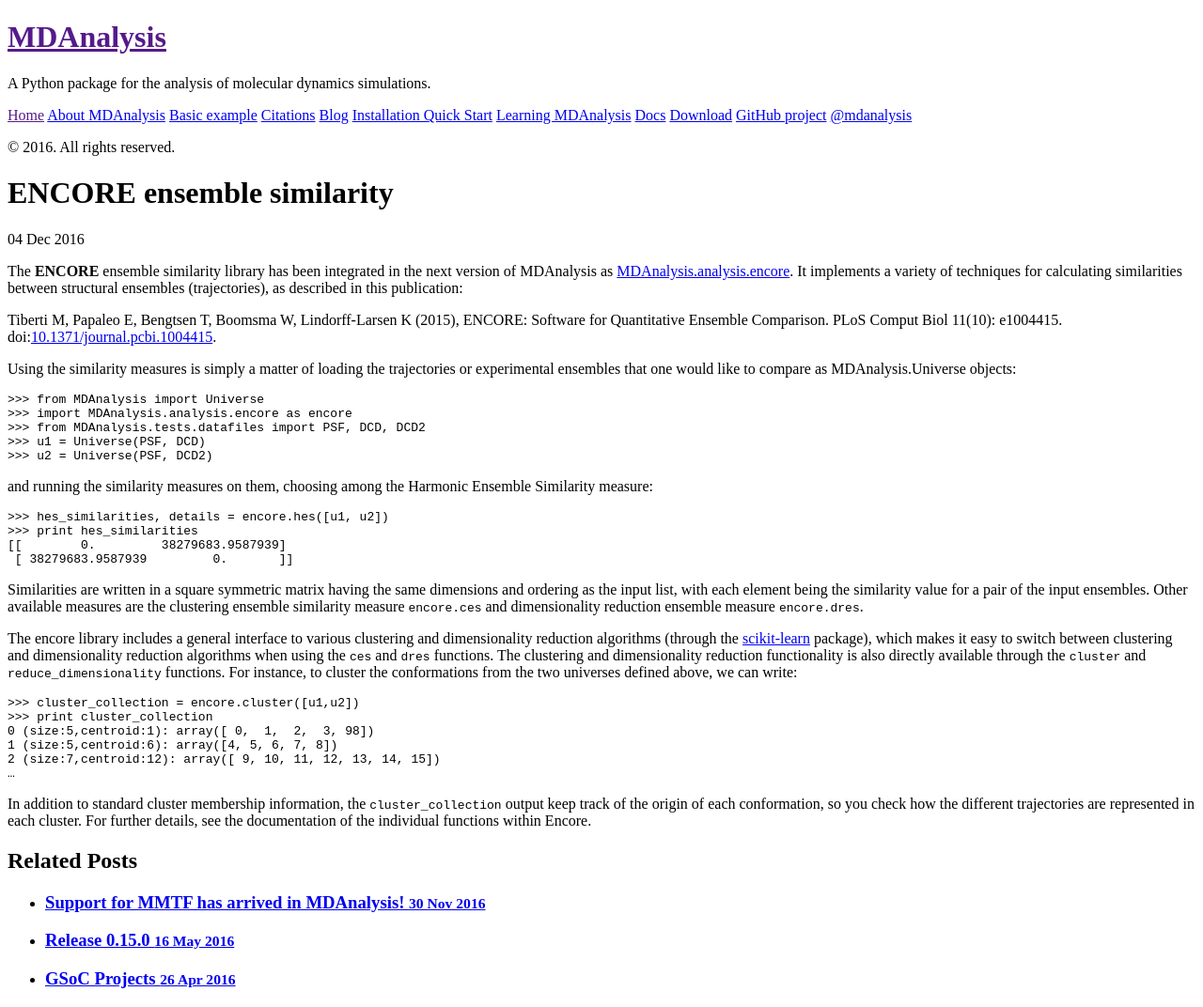
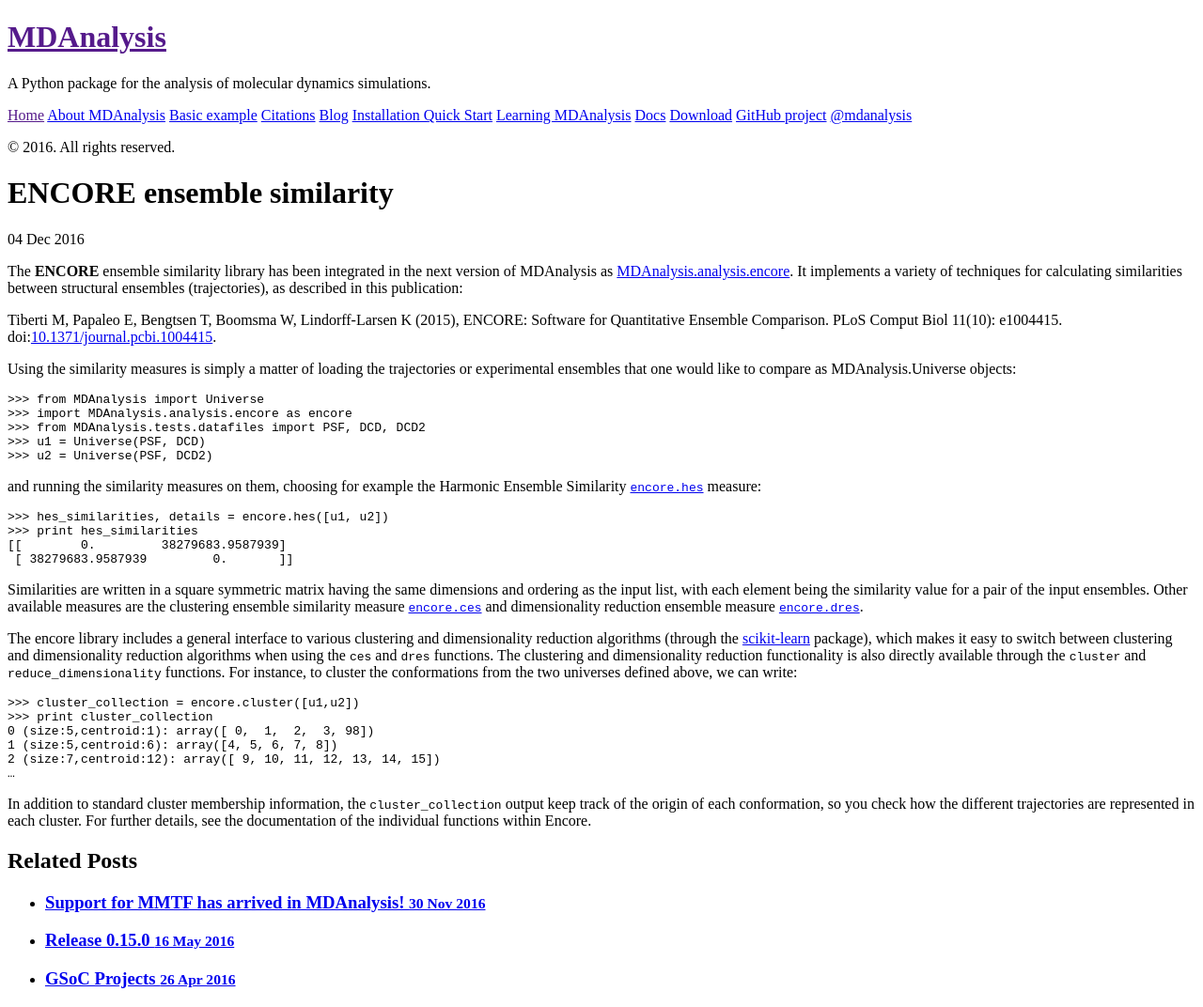
Before and after one commit to MDAnalysis/MDAnalysis.github.io, a Jekyll site: the page built from _posts/2016-12-04-encore.md, in a window 1280 px wide. Shown: the whole page at 94% size. Built offline with Jekyll 4.4.1, drawn with Linux system fonts in a browser that asks for light colours.

Commit message:
update post links

````diff
--- a/_posts/2016-12-04-encore.md
+++ b/_posts/2016-12-04-encore.md
@@ -4,11 +4,9 @@ title: ENCORE ensemble similarity
 ---
 
 The **ENCORE** ensemble similarity library has been integrated in the next
-version of MDAnalysis
-as
-[MDAnalysis.analysis.encore](http://www.mdanalysis.org/mdanalysis/documentation_pages/analysis/encore.html).
-It implements a variety of techniques for calculating similarities between
-structural ensembles (trajectories), as described in this publication:
+version of MDAnalysis as [MDAnalysis.analysis.encore][encore]. It implements a
+variety of techniques for calculating similarities between structural ensembles
+(trajectories), as described in this publication:
 
 Tiberti M, Papaleo E, Bengtsen T, Boomsma W, Lindorff-Larsen K (2015), ENCORE:
 Software for Quantitative Ensemble Comparison. PLoS Comput Biol 11(10):
@@ -27,8 +25,8 @@ objects:
 >>> u2 = Universe(PSF, DCD2)
 ```
 
-and running the similarity measures on them, choosing among the Harmonic
-Ensemble Similarity measure:
+and running the similarity measures on them, choosing for example the Harmonic
+Ensemble Similarity [`encore.hes`][hes] measure:
 
 ```python
 >>> hes_similarities, details = encore.hes([u1, u2])
@@ -40,8 +38,8 @@ Ensemble Similarity measure:
 Similarities are written in a square symmetric matrix having the same dimensions
 and ordering as the input list, with each element being the similarity value for
 a pair of the input ensembles. Other available measures are the clustering
-ensemble similarity measure `encore.ces` and dimensionality reduction ensemble
-measure `encore.dres`.
+ensemble similarity measure [`encore.ces`][ces] and dimensionality reduction
+ensemble measure [`encore.dres`][dres].
 
 The encore library includes a general interface to various clustering and
 dimensionality reduction algorithms (through
@@ -65,3 +63,9 @@ In addition to standard cluster membership information, the `cluster_collection`
 output keep track of the origin of each conformation, so you check how the
 different trajectories are represented in each cluster. For further details, see
 the documentation of the individual functions within Encore.
+
+
+[encore]: http://devdocs.mdanalysis.org/documentation_pages/analysis/encore.html
+[hes]: http://devdocs.mdanalysis.org/documentation_pages/analysis/encore/similarity.html#MDAnalysis.analysis.encore.similarity.hes
+[ces]: http://devdocs.mdanalysis.org/documentation_pages/analysis/encore/similarity.html#MDAnalysis.analysis.encore.similarity.ces
+[dres]: http://devdocs.mdanalysis.org/documentation_pages/analysis/encore/similarity.html#MDAnalysis.analysis.encore.similarity.dres
````
